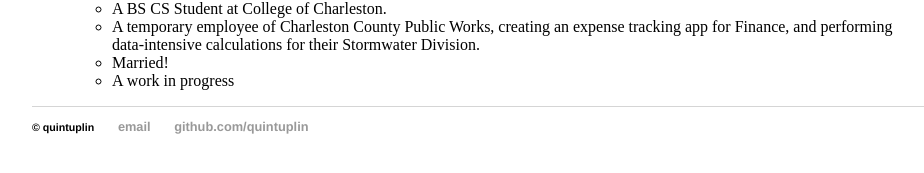
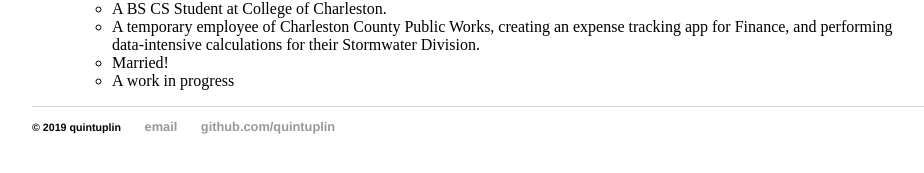
Before and after one commit to Quintuplin/quintuplin.github.io, a Jekyll site: the page built from cv/index.html, in a window 1280 px wide. Shown: the part 313-486 px from the top of the page, without its empty margins (160-1084 px from the left). Built offline with Jekyll 4.4.1, drawn with Linux system fonts in a browser that asks for light colours.

Commit message:
Update default.html

```diff
--- a/_layouts/default.html
+++ b/_layouts/default.html
@@ -21,7 +21,7 @@
 			</div><!-- /.container -->
 			<footer>
 	    		<ul>
-				<li><small>&copy; quintuplin</small><?php$fromYear = 2019; $fromYear = 2019; $thisYear = (int)date('Y'); echo $fromYear . (($fromYear != $thisYear) ? '-' . $thisYear : '');?></li>
+				<li><small>&copy; 2019 quintuplin</small></li>
 	        		<li><a href="mailto:quintuplin12@gmail.com">email</a></li>
 	        		<li><a href="https://github.com/quintuplin">github.com/quintuplin</a></li>
 				</ul>
```
